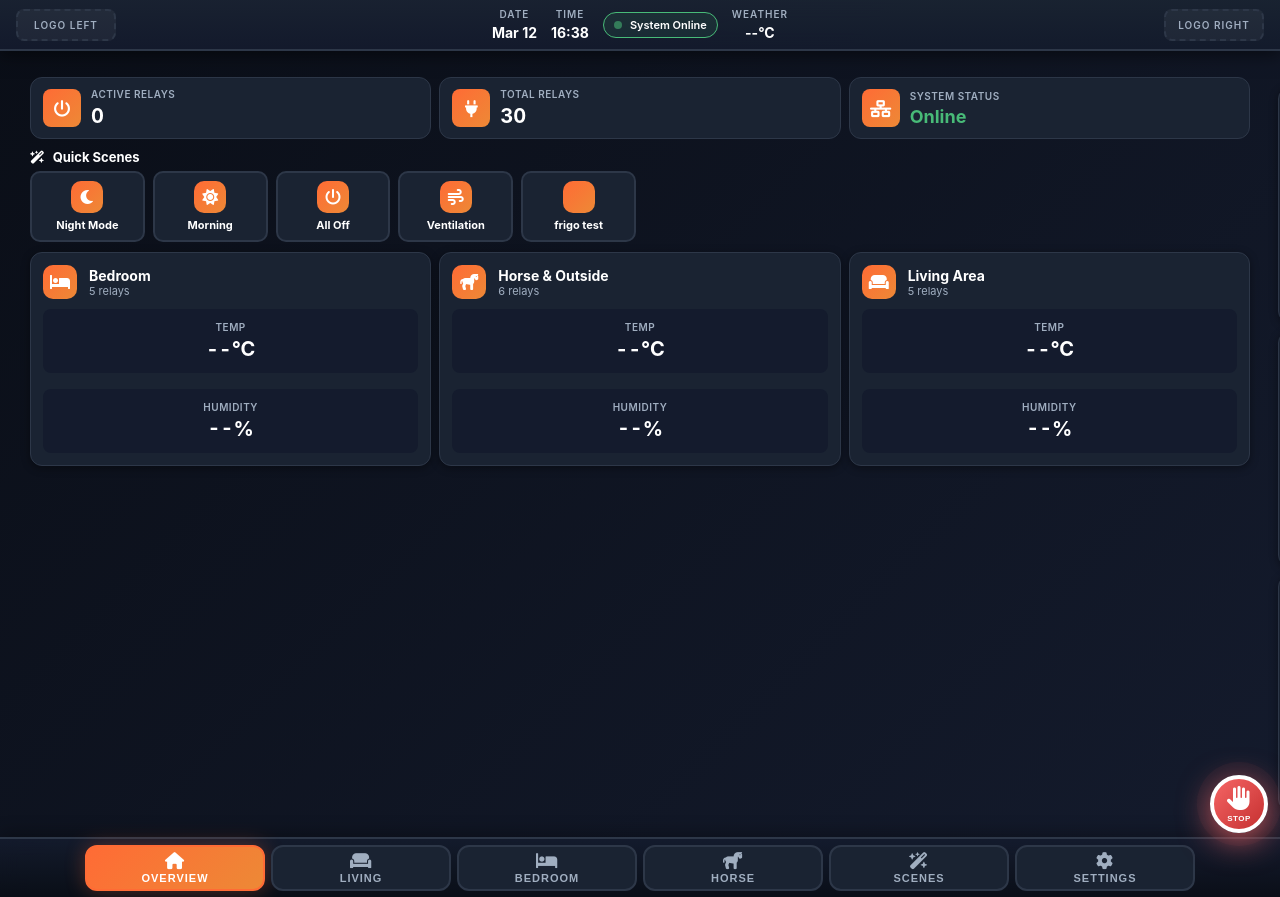
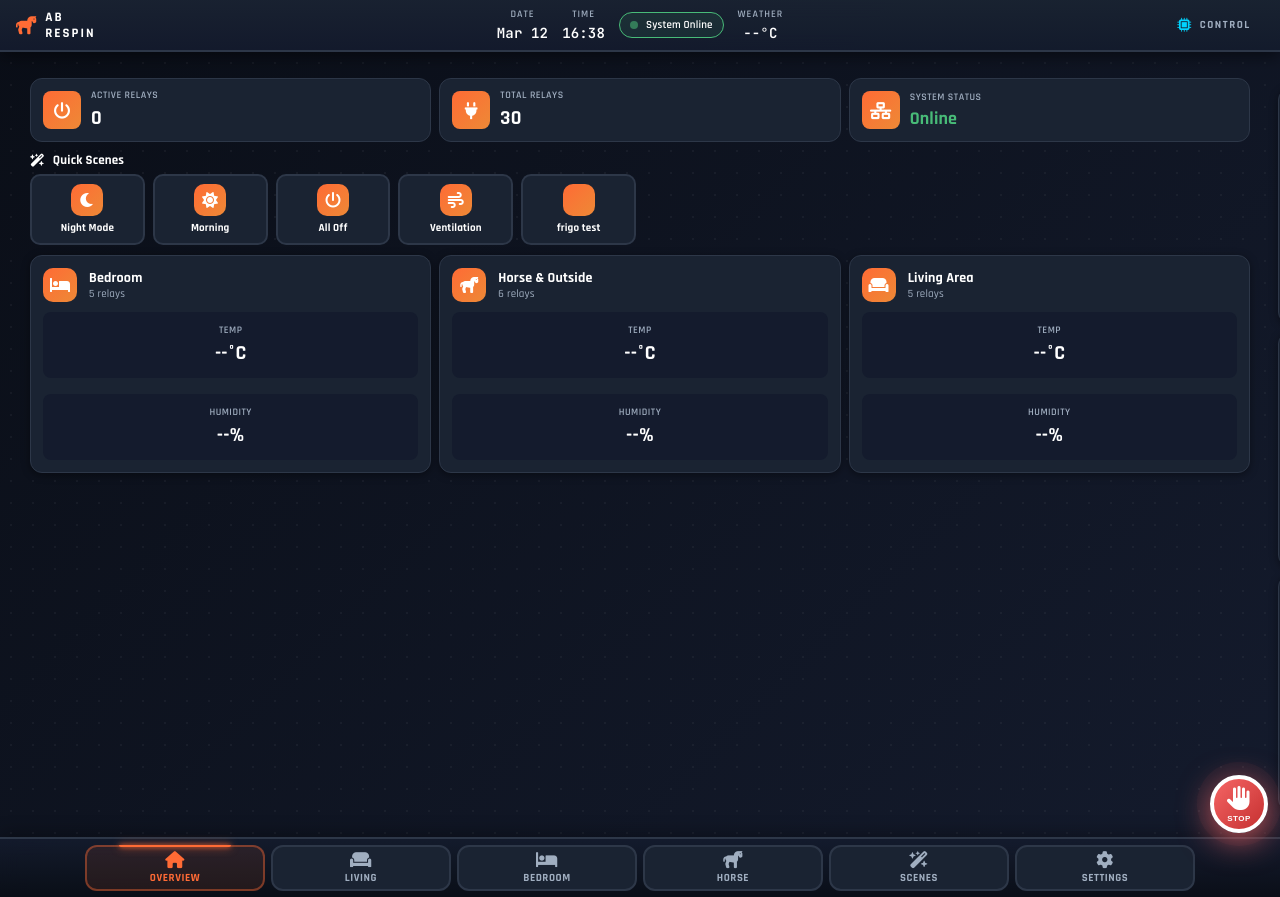
Before and after one commit to M160888/ABRespin, a Flask app: page / in a window 1280 px wide. Run offline with Flask 3, Linux system fonts and the light colour scheme; some libraries are stand-ins or nearby versions.

Commit message:
feat: visual enhancements for kiosk UI quality
- Font: Rajdhani (industrial/technical) + JetBrains Mono for values
- Relay cards glow orange border + tinted bg when relay is ON
- Nav active tab: slim glowing top-bar indicator replaces solid fill
- Dot-grid texture on main content area for depth
- Logo areas: clean branded treatment, no placeholder dashed boxes
- Touch feedback: scale + brightness flash on all interactive elements

Co-Authored-By: Claude Sonnet 4.6 <noreply@anthropic.com>

```diff
--- a/horsebox-kiosk/src/api/templates/index.html
+++ b/horsebox-kiosk/src/api/templates/index.html
@@ -6,6 +6,9 @@
     <title>Horsebox Control System</title>
     <script src="https://cdnjs.cloudflare.com/ajax/libs/socket.io/4.0.1/socket.io.js"></script>
     <link rel="stylesheet" href="https://cdnjs.cloudflare.com/ajax/libs/font-awesome/6.0.0-beta3/css/all.min.css">
+    <link rel="preconnect" href="https://fonts.googleapis.com">
+    <link rel="preconnect" href="https://fonts.gstatic.com" crossorigin>
+    <link href="https://fonts.googleapis.com/css2?family=Rajdhani:wght@500;600;700&family=JetBrains+Mono:wght@500;600&display=swap" rel="stylesheet">
     <style>
         * {
             margin: 0;
@@ -2131,11 +2134,96 @@ body, html {
 .emergency-stop i { font-size: 24px; }
 .emergency-stop-text { font-size: 8px; }
 
+/* ===== Visual Enhancements ===== */
+
+/* 1. Font upgrade — Rajdhani for UI, JetBrains Mono for values */
+body { font-family: 'Rajdhani', 'Arial Narrow', sans-serif; letter-spacing: 0.01em; }
+#time, #date, #weather,
+.header-info-value,
+.relay-item-id,
+.settings-info-value { font-family: 'JetBrains Mono', monospace; }
+.nav-tab, .relay-toggle, .popup-btn { font-family: 'Rajdhani', sans-serif; letter-spacing: 0.05em; }
+
+/* 2. Dot-grid background texture on content area */
+.main-content {
+    position: relative;
+}
+.main-content::before {
+    content: '';
+    position: absolute;
+    inset: 0;
+    background-image: radial-gradient(circle, rgba(255,255,255,0.045) 1px, transparent 1px);
+    background-size: 22px 22px;
+    pointer-events: none;
+    z-index: 0;
+}
+.page { position: relative; z-index: 1; }
+
+/* 3. Relay card glows when ON */
+.relay-card:has(.relay-toggle.active) {
+    border-color: var(--accent-primary);
+    background: linear-gradient(145deg, rgba(255,107,53,0.09) 0%, var(--bg-card) 60%);
+    box-shadow: 0 0 0 1px var(--accent-primary), 0 4px 24px rgba(255,107,53,0.18);
+}
+.relay-card:has(.relay-toggle.active) .relay-icon {
+    box-shadow: 0 0 14px rgba(255,107,53,0.55);
+}
+
+/* 4. Nav active tab — slim top-bar indicator, not solid fill */
+.nav-tab { position: relative; }
+.nav-tab.active {
+    background: rgba(255, 107, 53, 0.1);
+    border-color: rgba(255, 107, 53, 0.4);
+    color: var(--accent-primary);
+    box-shadow: none;
+}
+.nav-tab.active::before {
+    content: '';
+    position: absolute;
+    top: -2px;
+    left: 18%;
+    right: 18%;
+    height: 2px;
+    background: var(--accent-primary);
+    border-radius: 0 0 3px 3px;
+    box-shadow: 0 0 10px var(--accent-primary), 0 0 4px var(--accent-primary);
+}
+
+/* 5. Logo areas — clean, intentional, no placeholder feel */
+.logo-left, .logo-right {
+    background: transparent;
+    border: none;
+    color: var(--text-primary);
+    font-family: 'Rajdhani', sans-serif;
+    font-size: 13px;
+    font-weight: 700;
+    letter-spacing: 2px;
+    text-transform: uppercase;
+    gap: 7px;
+}
+.logo-left i { font-size: 18px; color: var(--accent-primary); }
+.logo-right { color: var(--text-secondary); font-size: 11px; letter-spacing: 1.5px; }
+.logo-right i { font-size: 14px; color: var(--accent-secondary); }
+
+/* 6. Touch feedback — all interactive elements */
+.relay-toggle:active,
+.popup-btn:active,
+.nav-tab:active,
+.overview-scene-btn:active,
+.scene-btn:active,
+.zone-target-btn:active,
+.overview-zone-card:active,
+.emergency-stop:active {
+    transform: scale(0.94);
+    filter: brightness(1.2);
+    transition: transform 0.07s ease, filter 0.07s ease;
+}
+
 </style>
 </head>
 <body>
     <header class="header">
-        <div class="logo-left">Logo Left</div>
+        <div class="logo-left"><i class="fas fa-horse"></i><span>AB RESPIN</span></div>
 
         <div class="header-center">
             <div class="header-info">
@@ -2159,7 +2247,7 @@ body, html {
             </div>
         </div>
 
-        <div class="logo-right">Logo Right</div>
+        <div class="logo-right"><i class="fas fa-microchip"></i><span>CONTROL</span></div>
     </header>
 
     <main class="main-content">
```
